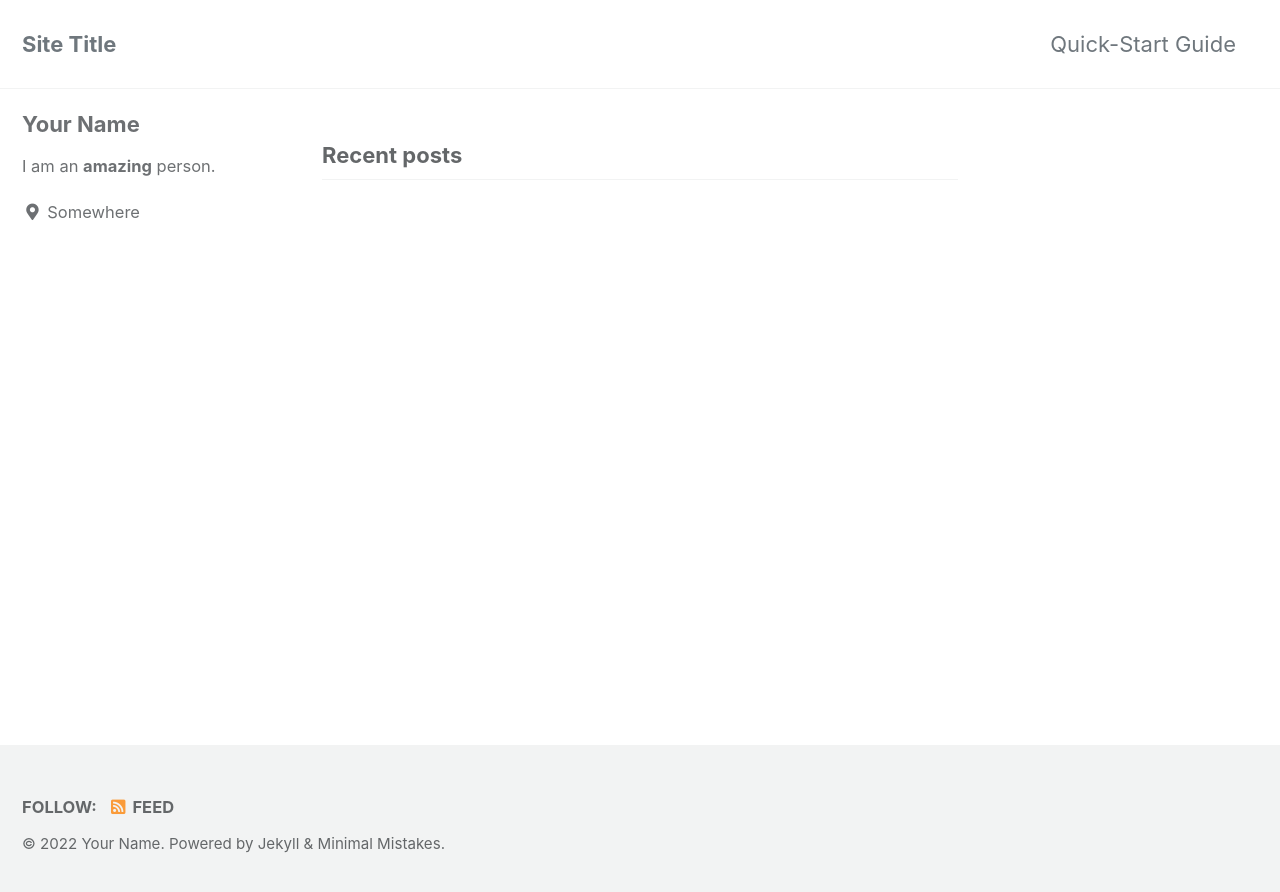
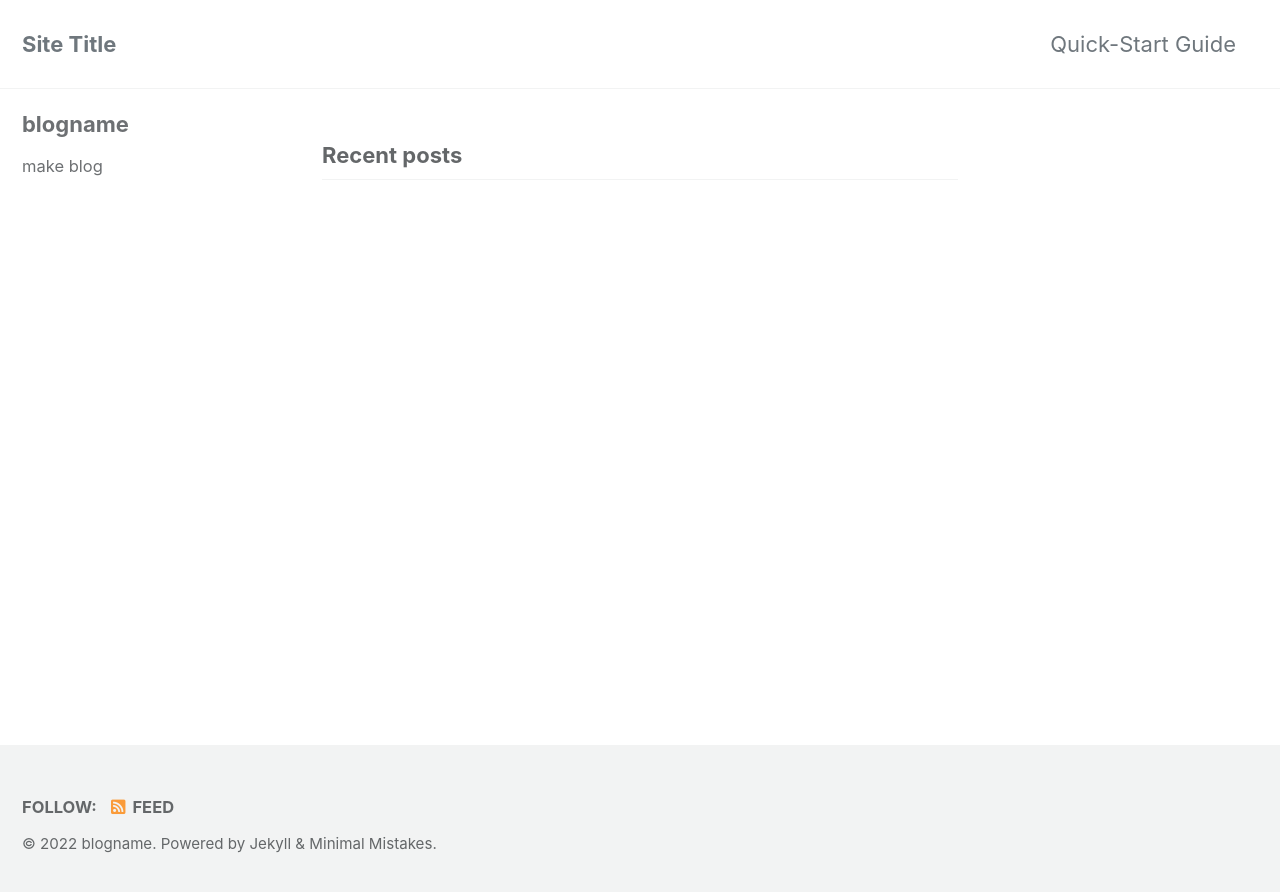
Before and after one commit to ccodding/ccodding-github.io, a Jekyll site: the page built from index.html, in a window 1280 px wide. Shown: the top 892 px of the page. Built offline with Jekyll 4.4.1, drawn with Linux system fonts in a browser that asks for light colours; cached includes are drawn as plain includes; the list of posts is cut into pages by our own code.

Commit message:
blogupdate

```diff
--- a/_config.yml
+++ b/_config.yml
@@ -19,7 +19,7 @@ locale                   : "en-US"
 title                    : "Site Title"
 title_separator          : "-"
 subtitle                 : # site tagline that appears below site title in masthead
-name                     : "Your Name"
+name                     : "blogname"
 description              : "An amazing website."
 url                      : "https://ccodding.github.io" # the base hostname & protocol for your site e.g. "https://mmistakes.github.io"
 baseurl                  : :"/blog" # the subpath of your site, e.g. "/blog"
@@ -104,10 +104,9 @@ analytics:
 
 # Site Author
 author:
-  name             : "Your Name"
+  name             : "blogname"
   avatar           : # path of avatar image, e.g. "/assets/images/bio-photo.jpg"
-  bio              : "I am an **amazing** person."
-  location         : "Somewhere"
+  bio              : "make blog"
   email            :
   links:
     - label: "Email"
@@ -228,7 +227,6 @@ plugins:
   - jekyll-paginate
   - jekyll-sitemap
   - jekyll-gist
-  - jekyll-feed
   - jekyll-include-cache
 
 # mimic GitHub Pages with --safe
```
